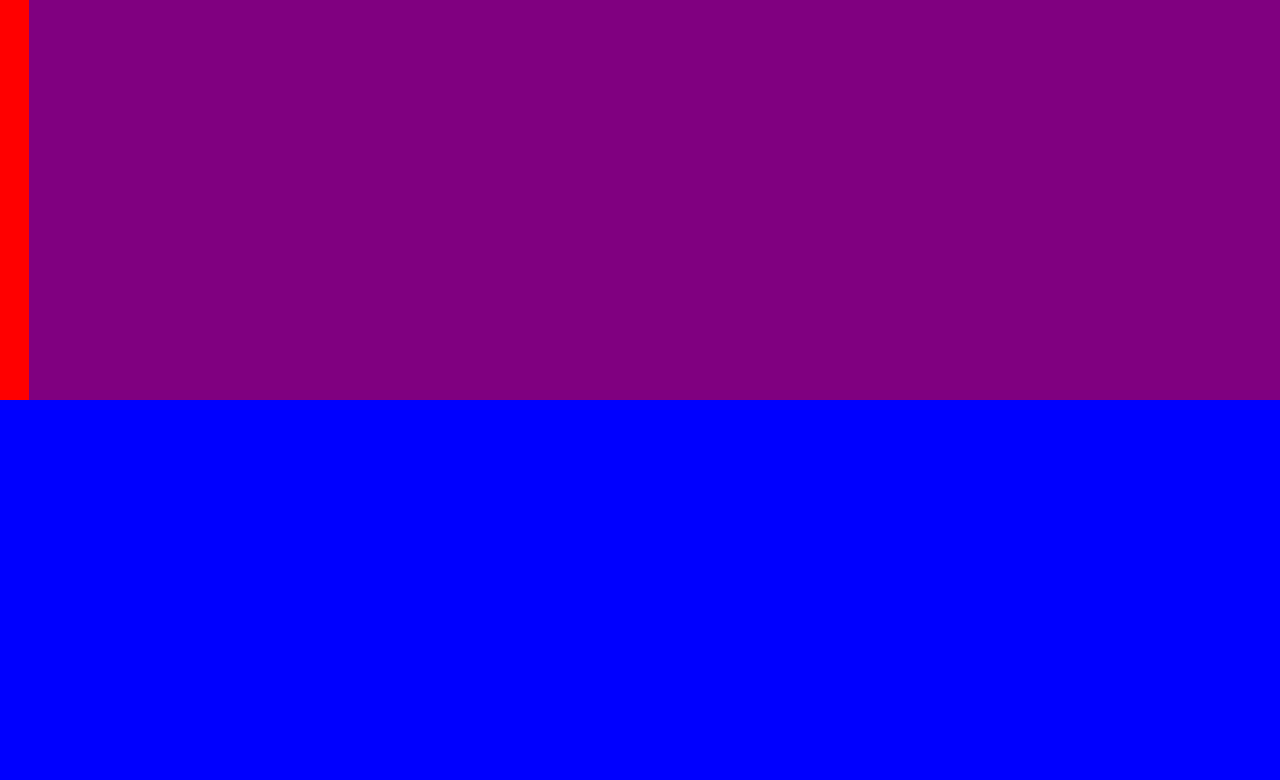
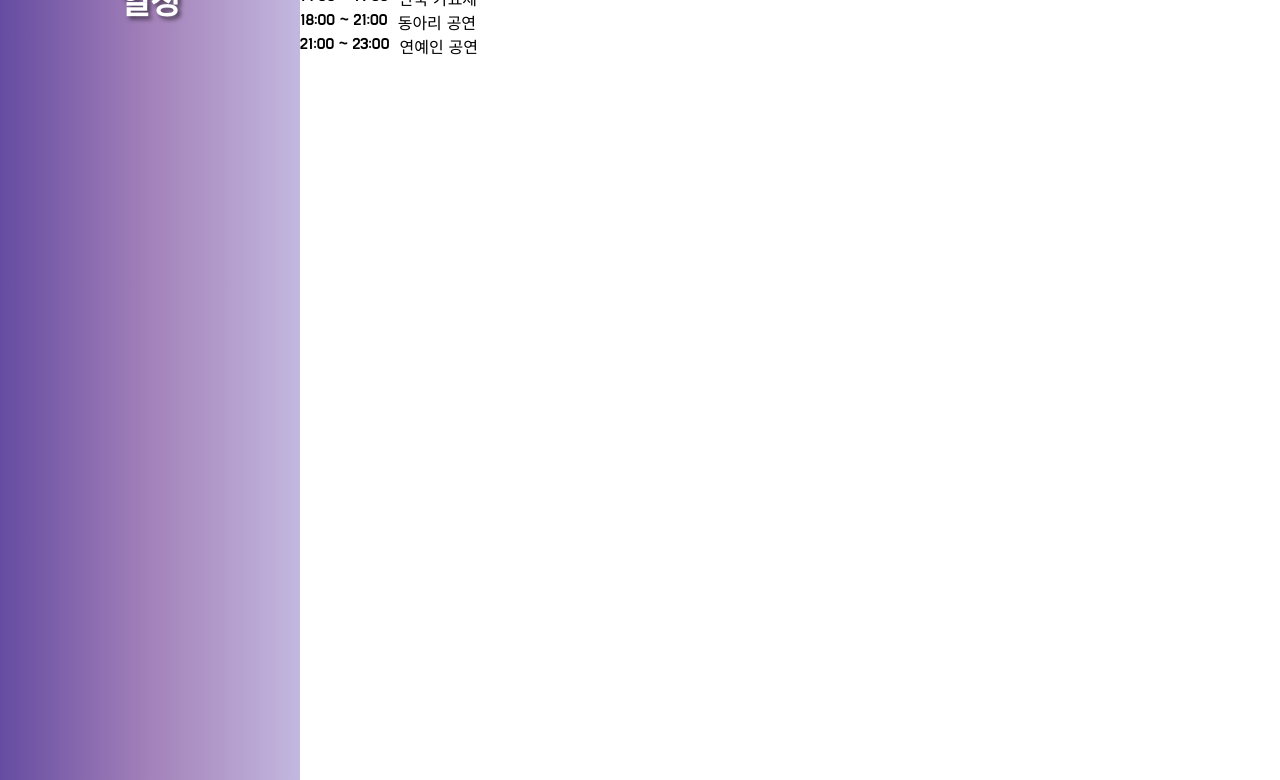
Before and after one commit to InKyoJeong/DKU_Festival, a React (Create React App) app: page / in a window 1280 px wide. Shown: the part 2000-2780 px from the top of the page. Built offline with nearby package versions, Linux system fonts and the light colour scheme.

Commit message:
chore:Install Github Page

```diff
--- a/package.json
+++ b/package.json
@@ -6,6 +6,7 @@
     "@testing-library/jest-dom": "^4.2.4",
     "@testing-library/react": "^9.5.0",
     "@testing-library/user-event": "^7.2.1",
+    "gh-pages": "^2.2.0",
     "prop-types": "^15.7.2",
     "react": "^16.13.0",
     "react-anchor-link-smooth-scroll": "^1.0.12",
@@ -18,8 +19,11 @@
     "start": "react-scripts start",
     "build": "react-scripts build",
     "test": "react-scripts test",
-    "eject": "react-scripts eject"
+    "eject": "react-scripts eject",
+    "deploy": "gh-pages -d build",
+    "predeploy": "npm run build"
   },
+  "homepage": "https://inkyojeong.github.io/dku_festival/",
   "eslintConfig": {
     "extends": "react-app"
   },
--- a/src/App.js
+++ b/src/App.js
@@ -1,8 +1,6 @@
 import React, { Fragment } from "react";
 import GlobalStyles from "./Global";
 import Home from "./components/Home";
-import Promo from "./components/Promo";
-import Schedule from "./components/Schedule";
 import Header from "./components/Header";
 import Fire from "./Fire";
 import "./App.css";
@@ -14,11 +12,8 @@ function App() {
     <Fragment>
       <GlobalStyles />
       <Fire />
-
       <Header />
       <Home />
-      <Schedule />
-      <Promo />
       <Footer />
     </Fragment>
   );
--- a/src/components/Footer.js
+++ b/src/components/Footer.js
@@ -4,19 +4,20 @@ import styled from "styled-components";
 const FootContainer = styled.div`
   display: flex;
   flex-direction: column;
-  /* background-color: black; */
   height: 50px;
   width: 100%;
   display: flex;
   align-items: center;
   text-align: center;
   justify-content: center;
-  /* position: fixed; */
-  /* bottom: 0; */
-  /* opacity: 0.5; */
+  opacity: 0.9;
+  background: #e55d87; /* fallback for old browsers */
+  background: -webkit-linear-gradient(to right, #6a3093, #e55d87);
+  background: linear-gradient(to right, #6a3093, #e55d87);
 `;
 const Item = styled.div`
-  color: gray;
+  color: #332f3c;
+
   font-size: 13px;
 `;
 const ItemLink = styled.a`
--- a/src/components/Home.js
+++ b/src/components/Home.js
@@ -2,6 +2,8 @@ import React from "react";
 import styled from "styled-components";
 import Cover from "./Cover";
 import LineUp from "./LineUp";
+import Schedule from "./Schedule";
+import Promo from "./Promo";
 
 function Home() {
   return (
@@ -12,6 +14,14 @@ function Home() {
 
       <Container id="line">
         <LineUp />
+      </Container>
+
+      <Container id="schedule">
+        <Schedule />
+      </Container>
+
+      <Container id="promo">
+        <Promo />
       </Container>
     </>
   );
@@ -26,10 +36,15 @@ const Container1 = styled.div`
 `;
 const Container = styled.div`
   height: 100vh;
-  /* background-color: black; */
   display: flex;
-  justify-content: center;
-  align-items: center;
+  @media screen and (max-width: 480px) {
+    justify-content: center;
+    align-items: center;
+  }
+  @media screen and (max-width: 768px) {
+    justify-content: center;
+    align-items: center;
+  }
 `;
 
 export default Home;
--- a/src/components/LineUp.js
+++ b/src/components/LineUp.js
@@ -52,22 +52,11 @@ const Title = styled.div`
   font-weight: bold;
   text-shadow: 3px 3px 4px rgba(0, 0, 0, 0.59);
   color: white;
-  background: -webkit-linear-gradient(
-    90deg,
-    #664ca1,
-    #a381b9,
-    #c3b8df
-  ); /* Chrome 10-25, Safari 5.1-6 */
-  background: linear-gradient(
-    90deg,
-    #664ca1,
-    #a381b9,
-    #c3b8df
-  ); /* W3C, IE 10+/ Edge, Firefox 16+, Chrome 26+, Opera 12+, Safari 7+ */
-  width: 100%;
-  padding: 0px 100px;
+  background: -webkit-linear-gradient(90deg, #664ca1, #a381b9, #c3b8df);
+  background: linear-gradient(90deg, #664ca1, #a381b9, #c3b8df);
+  width: 300px;
+  /* padding: 0px 100px; */
   height: 100%;
-
   @media screen and (max-width: 480px) {
     margin: 20px 0px;
     font-size: 23px;
@@ -90,29 +79,22 @@ const Title = styled.div`
     }
   }
 `;
-const Container = styled.div`
-  display: flex;
-  flex-direction: row;
-  justify-content: center;
-
-  @media screen and (max-width: 480px) {
-  }
-
-  /* &:not(:last-child) {
-    margin-right: 10px;
-  } */
-`;
 const TitleContainer = styled.div`
   display: flex;
   flex-direction: row;
   justify-content: center;
   align-items: center;
-
-  /* background-color: red; */
   @media screen and (max-width: 480px) {
-    /* background-color: white; */
   }
 `;
+const Container = styled.div`
+  display: flex;
+  flex-direction: row;
+  justify-content: center;
+  @media screen and (max-width: 480px) {
+  }
+`;
+
 const LineUpContainer = styled.div`
   display: flex;
   flex-direction: column;
@@ -136,8 +118,8 @@ const AllContainer = styled.div`
   @media screen and (max-width: 768px) {
     display: flex;
     flex-direction: column;
+    height: 90vh;
   }
-  /* justify-content: center; */
 `;
 const LineUp = () => (
   <AllContainer>
--- a/src/components/Promo.js
+++ b/src/components/Promo.js
@@ -2,15 +2,89 @@ import React from "react";
 import styled from "styled-components";
 
 function Promo() {
-  return <Container id="promo">dd</Container>;
+  return (
+    <AllContainer id="promo">
+      <TitleContainer>
+        <Title>부스 홍보</Title>
+      </TitleContainer>
+      <ContentContainer>
+        <Content>ㅏㅏㅏ</Content>
+        <Content>ㅏㅏㅏ</Content>
+      </ContentContainer>
+    </AllContainer>
+  );
 }
-
-const Container = styled.div`
-  height: 100vh;
-  background-color: blue;
+const Content = styled.div``;
+const ContentContainer = styled.div`
+  display: flex;
+  flex-direction: column;
+  align-items: center;
+  justify-content: center;
+  /* padding-left: 100px; */
+  /* width: 900px; */
+  @media screen and (max-width: 480px) {
+    padding-left: 0px;
+  }
+  /* background-color: red; */
+`;
+const Title = styled.div`
   display: flex;
   justify-content: center;
   align-items: center;
+  font-size: 33px;
+  font-weight: bold;
+  text-shadow: 3px 3px 4px rgba(0, 0, 0, 0.59);
+  color: white;
+  background: -webkit-linear-gradient(90deg, #664ca1, #a381b9, #c3b8df);
+  background: linear-gradient(90deg, #664ca1, #a381b9, #c3b8df);
+  width: 300px;
+  height: 100%;
+  @media screen and (max-width: 480px) {
+    margin: 20px 0px;
+    font-size: 23px;
+    width: 50%;
+    height: 50px;
+    padding: 5px 0px;
+    border-radius: 8px;
+    animation: moveY infinite 3s;
+    -webkit-animation: moveY infinite 3s;
+    @keyframes moveY {
+      0% {
+        transform: rotateY(01turn);
+      }
+      50% {
+        transform: rotateY(0.93turn);
+      }
+      100% {
+        transform: rotateY(01turn);
+      }
+    }
+  }
+`;
+const TitleContainer = styled.div`
+  display: flex;
+  flex-direction: row;
+  justify-content: center;
+  align-items: center;
+  @media screen and (max-width: 480px) {
+  }
+`;
+const AllContainer = styled.div`
+  height: 100vh;
+  width: 100vw;
+  display: flex;
+  flex-direction: row;
+
+  @media screen and (max-width: 480px) {
+    display: flex;
+    flex-direction: column;
+    height: 90vh;
+  }
+  @media screen and (max-width: 768px) {
+    display: flex;
+    flex-direction: column;
+    height: 90vh;
+  }
 `;
 
 export default Promo;
--- a/src/components/Schedule.js
+++ b/src/components/Schedule.js
@@ -1,39 +1,116 @@
 import React from "react";
 import styled from "styled-components";
+import { DAY1 } from "../data/ScheduleData";
 
 function Schedule() {
   return (
-    <ScheduleContainer id="schedule">
+    <AllContainer id="schedule">
       <TitleContainer>
-        <Content>일정</Content>
+        <Title>일정</Title>
       </TitleContainer>
-    </ScheduleContainer>
+      <DayContainer>
+        <Day>5/10</Day>
+        <ContentContainer>
+          <Content>
+            {DAY1.map(data => (
+              <S key={data.id}>
+                <ST>{data.time}</ST>
+                <SText>{data.content}</SText>
+              </S>
+            ))}
+          </Content>
+        </ContentContainer>
+      </DayContainer>
+    </AllContainer>
   );
 }
-const Content = styled.div``;
-const ScheduleContainer = styled.div`
-  height: 100vh;
-  background-color: purple;
-
+const DayContainer = styled.div`
+  display: flex;
+  flex-direction: column;
+  align-items: center;
+  justify-content: center;
+`;
+const Day = styled.div``;
+const S = styled.div`
+  display: flex;
+`;
+const ST = styled.div`
+  padding-right: 10px;
+`;
+const SText = styled.div``;
+const Content = styled.div`
+  /* display: flex; */
+`;
+const ContentContainer = styled.div`
+  display: flex;
+  flex-direction: column;
+  align-items: center;
+  justify-content: center;
+  /* padding-left: 100px; */
+  /* width: 900px; */
+  @media screen and (max-width: 480px) {
+    padding-left: 0px;
+  }
+  /* background-color: red; */
+`;
+const Title = styled.div`
+  display: flex;
+  justify-content: center;
+  align-items: center;
+  font-size: 33px;
+  font-weight: bold;
+  text-shadow: 3px 3px 4px rgba(0, 0, 0, 0.59);
+  color: white;
+  background: -webkit-linear-gradient(90deg, #664ca1, #a381b9, #c3b8df);
+  background: linear-gradient(90deg, #664ca1, #a381b9, #c3b8df);
+  width: 300px;
+  height: 100%;
+  @media screen and (max-width: 480px) {
+    margin: 20px 0px;
+    font-size: 23px;
+    width: 50%;
+    height: 50px;
+    padding: 5px 0px;
+    border-radius: 8px;
+    animation: moveY infinite 3s;
+    -webkit-animation: moveY infinite 3s;
+    @keyframes moveY {
+      0% {
+        transform: rotateY(01turn);
+      }
+      50% {
+        transform: rotateY(0.93turn);
+      }
+      100% {
+        transform: rotateY(01turn);
+      }
+    }
+  }
+`;
+const TitleContainer = styled.div`
   display: flex;
   flex-direction: row;
+  justify-content: center;
+  align-items: center;
+  @media screen and (max-width: 480px) {
+  }
+`;
+const AllContainer = styled.div`
+  height: 100vh;
+  width: 100vw;
+  display: flex;
+  flex-direction: row;
+
   @media screen and (max-width: 480px) {
     display: flex;
     flex-direction: column;
+    height: 90vh;
   }
   @media screen and (max-width: 768px) {
     display: flex;
     flex-direction: column;
+    height: 90vh;
   }
 `;
 
-const TitleContainer = styled.div`
-  display: flex;
-  flex-direction: column;
-  /* justify-content: center; */
-  background-color: red;
-
-  /* align-items: center; */
-`;
-
 export default Schedule;
--- a/src/data/ScheduleData.js
+++ b/src/data/ScheduleData.js
@@ -1,33 +1,33 @@
 // 대운동장 공연장
-export const DAY_ONE = [
-  { time: "10:00 ~ 13:00", content: "리허설" },
-  { time: "14:00 ~ 17:00", content: "단국 가요제" },
-  { time: "18:00 ~ 21:00", content: "동아리 공연" },
-  { time: "21:00 ~ 22:30", content: "연예인 공연" }
+export const DAY1 = [
+  { id: 1, time: "10:00 ~ 13:00", content: "리허설" },
+  { id: 2, time: "14:00 ~ 17:00", content: "단국 가요제" },
+  { id: 3, time: "18:00 ~ 21:00", content: "동아리 공연" },
+  { id: 4, time: "21:00 ~ 23:00", content: "연예인 공연" }
 ];
 
-export const DAY_TWO = [
-  { time: "10:00 ~ 13:00", content: "리허설" },
-  { time: "14:00 ~ 17:00", content: "단국 가요제" },
-  { time: "18:00 ~ 21:00", content: "동아리 공연" },
-  { time: "21:00 ~ 22:30", content: "연예인 공연" }
+export const DAY2 = [
+  { id: 1, time: "10:00 ~ 13:00", content: "리허설" },
+  { id: 2, time: "14:00 ~ 17:00", content: "단국 가요제" },
+  { id: 3, time: "18:00 ~ 21:00", content: "동아리 공연" },
+  { id: 4, time: "21:00 ~ 23:00", content: "연예인 공연" }
 ];
 
-export const DAY_THREE = [
-  { time: "10:00 ~ 13:00", content: "리허설" },
-  { time: "14:00 ~ 17:00", content: "단국 가요제" },
-  { time: "18:00 ~ 21:00", content: "동아리 공연" },
-  { time: "21:00 ~ 22:30", content: "연예인 공연" }
+export const DAY3 = [
+  { id: 1, time: "10:00 ~ 13:00", content: "리허설" },
+  { id: 2, time: "14:00 ~ 17:00", content: "단국 가요제" },
+  { id: 3, time: "18:00 ~ 21:00", content: "동아리 공연" },
+  { id: 4, time: "21:00 ~ 23:00", content: "연예인 공연" }
 ];
 
 // 학관 소공연장
 export const MINI_GROUND = [
-  { time: "10:00 ~ 13:00", content: "학생강연단" },
-  { time: "13:00 ~ 15:00", content: "춤 공연" }
+  { id: 1, time: "10:00 ~ 13:00", content: "학생강연단" },
+  { id: 2, time: "13:00 ~ 15:00", content: "춤 공연" }
 ];
 
 // 대운동장 부스 운영시간
 export const MAIN_GROUND = [
-  { time: "10:00 ~ 18:00", content: "OPEN" }
+  { id: 1, time: "10:00 ~ 18:00", content: "OPEN" }
   //   { time: "19:00 ~ 00:00", content: "CLOSE" }
 ];
```
Also changed, not shown: 2 other files (tests, documents, lock files or other folders).
